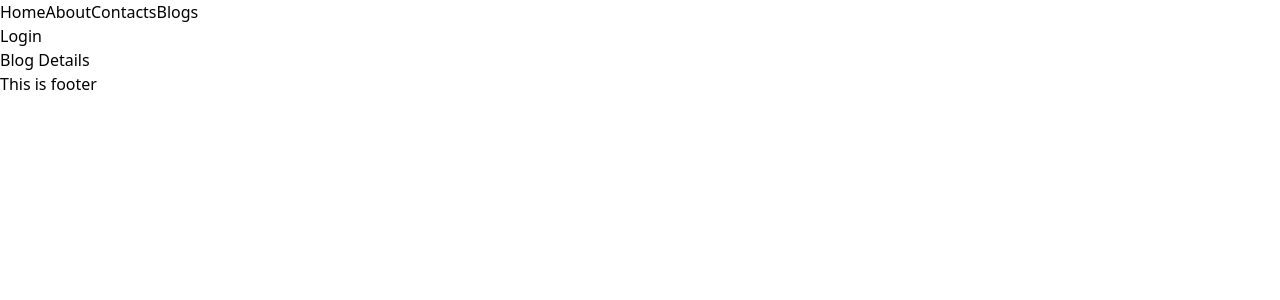
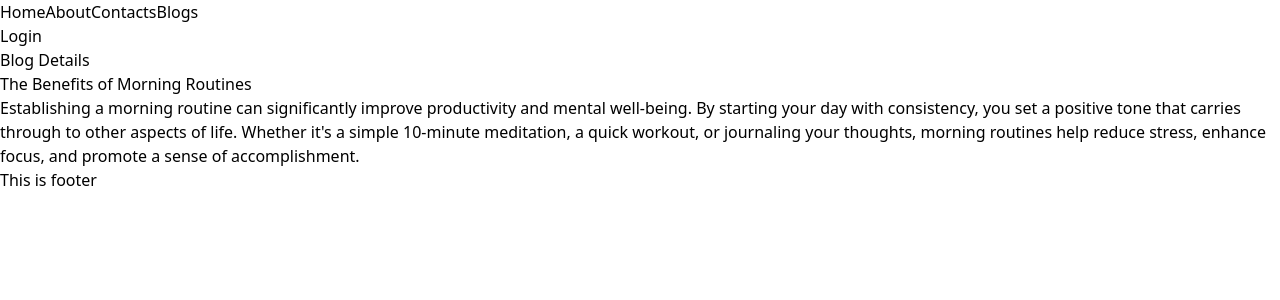
Before and after one commit to Barshonwebdev/next-prac-2, a Next.js app: page /blogs/001 in a window 1280 px wide. Shown: the top 300 px of the page. Built offline with nearby package versions, Linux system fonts and the light colour scheme.

Commit message:
dynamic details

```diff
--- a/src/app/blogs/[article]/page.js
+++ b/src/app/blogs/[article]/page.js
@@ -2,9 +2,40 @@ import React from 'react';
 
 const Details = ({params}) => {
     console.log(params.article);
+    const allBlogs=[
+        {
+          "id": "001",
+          "title": "The Benefits of Morning Routines",
+          "description": "Establishing a morning routine can significantly improve productivity and mental well-being. By starting your day with consistency, you set a positive tone that carries through to other aspects of life. Whether it's a simple 10-minute meditation, a quick workout, or journaling your thoughts, morning routines help reduce stress, enhance focus, and promote a sense of accomplishment."
+        },
+        {
+          "id": "002",
+          "title": "How to Stay Motivated During Tough Times",
+          "description": "Staying motivated when life gets tough can be challenging, but it’s not impossible. Surrounding yourself with positivity, setting small achievable goals, and practicing self-compassion are some ways to stay on track. During difficult periods, it's essential to stay connected with loved ones, maintain perspective, and take one step at a time. Motivation thrives on progress."
+        },
+        {
+          "id": "003",
+          "title": "Top 5 Productivity Tools for 2024",
+          "description": "With an influx of new apps and tools every year, choosing the right productivity tools can be overwhelming. In 2024, some of the top contenders include Notion for project management, Todoist for task management, Google Keep for quick notes, Trello for team collaboration, and Forest for staying focused. Each tool offers unique features to help boost personal and professional efficiency."
+        },
+        {
+          "id": "004",
+          "title": "The Power of Mindful Eating",
+          "description": "Mindful eating is about being fully present during meals and savoring each bite. By paying close attention to how food tastes, smells, and feels, you can enjoy your meals more and prevent overeating. It's a great way to reconnect with your body's hunger signals and make healthier food choices. This practice also helps in cultivating gratitude and reducing stress."
+        },
+        {
+          "id": "005",
+          "title": "Understanding the Basics of Cryptocurrency",
+          "description": "Cryptocurrency has become a hot topic, but what exactly is it? In simple terms, cryptocurrency is a digital or virtual form of currency that uses cryptography for security. Unlike traditional currencies, it operates on decentralized networks like blockchain technology. Bitcoin, Ethereum, and Ripple are some of the most popular cryptocurrencies. Understanding the basics helps you navigate the digital finance landscape."
+        }
+      ];
+
+      const {title,description}=allBlogs.find((blog)=>blog.id===params.article);
     return (
-        <div className='h-screen bg-black text-white'>
-            Blog Details
+        <div className='h-screen bg-black text-white space-y-3'>
+            <h1 className='text-center text-3xl'>Blog Details</h1>
+            <h1 className='text-2xl'>{title}</h1>
+            <p className='text-lg'>{description}</p>
         </div>
     );
 };
```
